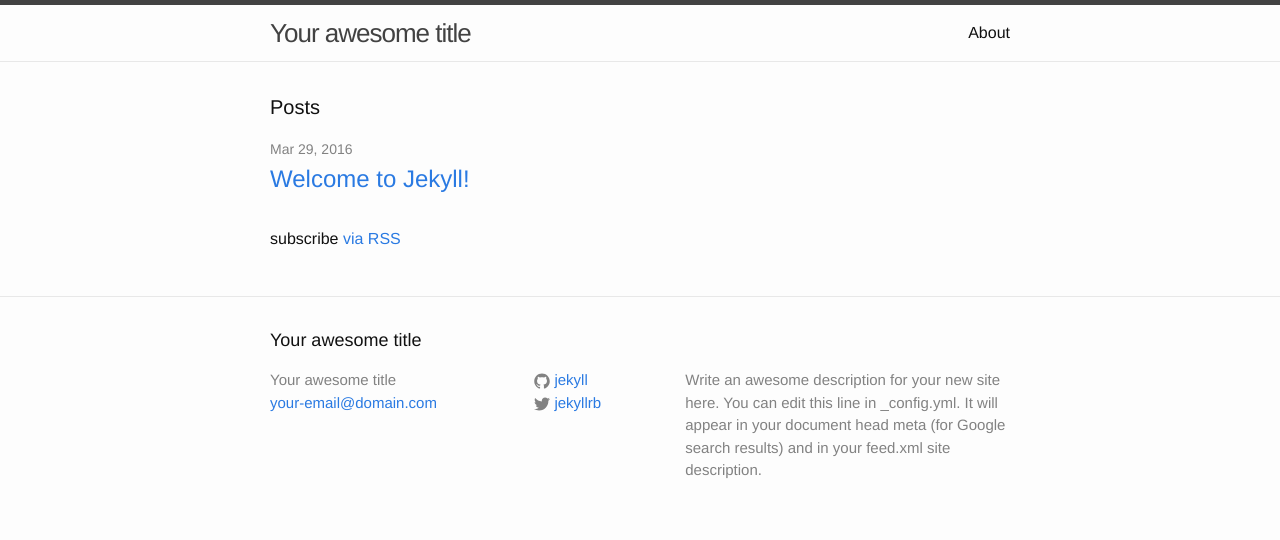
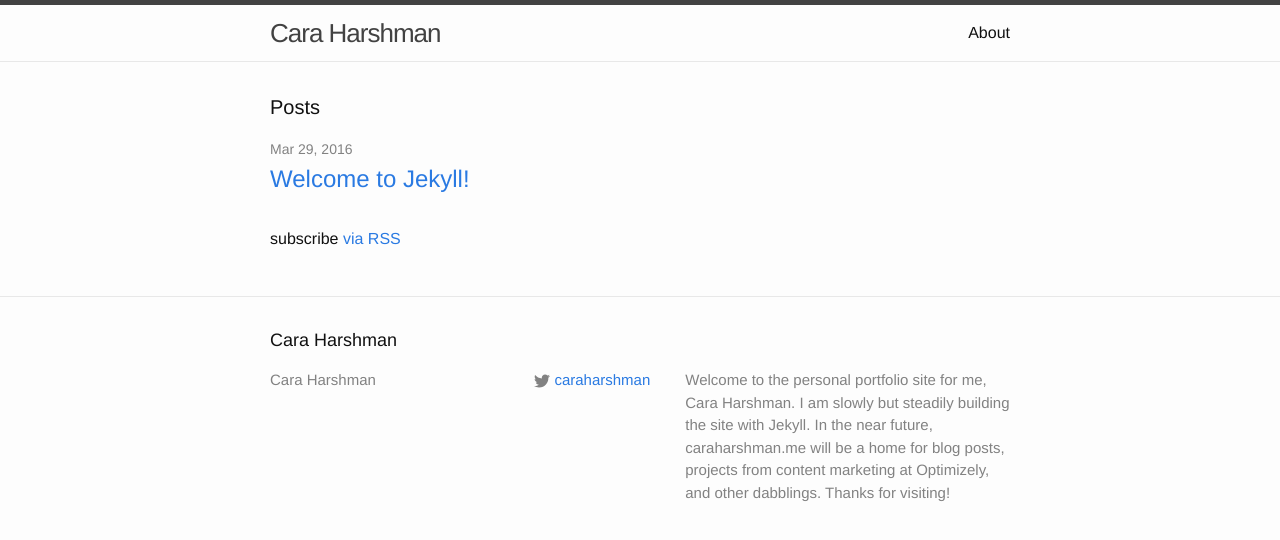
Before and after one commit to harshmancara/personal-site, a Jekyll site: the page built from caraharshman/index.html, in a window 1280 px wide. Shown: the top 540 px of the page. Built offline with Jekyll 4.4.1, drawn with Linux system fonts in a browser that asks for light colours.

Commit message:
Change description and other variables.

```diff
--- a/caraharshman/_config.yml
+++ b/caraharshman/_config.yml
@@ -6,16 +6,18 @@
 # 'jekyll serve'. If you change this file, please restart the server process.
 
 # Site settings
-title: Your awesome title
-email: your-email@domain.com
+title: Cara Harshman
+email:
 description: > # this means to ignore newlines until "baseurl:"
-  Write an awesome description for your new site here. You can edit this
-  line in _config.yml. It will appear in your document head meta (for
-  Google search results) and in your feed.xml site description.
+  Welcome to the personal portfolio site for me, Cara Harshman. I am slowly
+  but steadily building the site with Jekyll. In the near future,
+  caraharshman.me will be a home for blog posts, projects from content
+  marketing at Optimizely, and other dabblings. Thanks for visiting!
 baseurl: "" # the subpath of your site, e.g. /blog
-url: "http://yourdomain.com" # the base hostname & protocol for your site
-twitter_username: jekyllrb
-github_username:  jekyll
+url: "http://caraharshman.me" # the base hostname & protocol for your site
+twitter_username: caraharshman
+
+github_username:
 
 # Build settings
 markdown: kramdown
```
